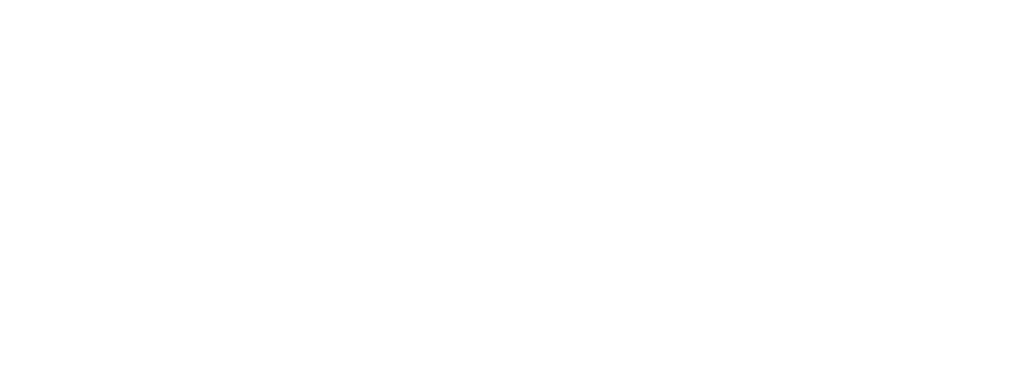
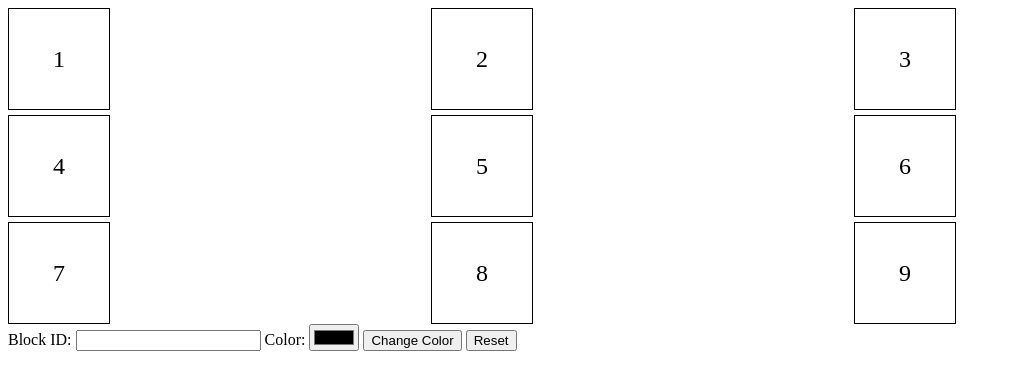
Before and after one commit to acciojob/Replit-Asian-Paints-TejashriChouke, a website: page main.html in a window 1280 px wide. Shown: the whole page, without its empty margins (0-1011 px from the left). Drawn offline with Linux system fonts and the light colour scheme.

Commit message:
created a submission

```diff
--- a/main.html
+++ b/main.html
@@ -4,6 +4,27 @@
 
 <head>
 	<link rel="stylesheet" href="styles.css">
+
+  <div id="grid-container">
+        <div id="1" class="grid-item">1</div>
+        <div id="2" class="grid-item">2</div>
+        <div id="3" class="grid-item">3</div>
+        <div id="4" class="grid-item">4</div>
+        <div id="5" class="grid-item">5</div>
+        <div id="6" class="grid-item">6</div>
+        <div id="7" class="grid-item">7</div>
+        <div id="8" class="grid-item">8</div>
+        <div id="9" class="grid-item">9</div>
+    </div>
+
+    <form id="color-form">
+        <label for="block_id">Block ID:</label>
+        <input type="text" id="block_id" name="block_id">
+        <label for="colour_id">Color:</label>
+        <input type="color" id="colour_id" name="colour_id">
+        <input type="submit" id="change_button" value="Change Color">
+        <input type="button" id="reset_button" value="Reset">
+    </form>
 </head>
 
 <body>
--- a/script.js
+++ b/script.js
@@ -1 +1,22 @@
 //your JS code here. If required.
+ document.getElementById('color-form').addEventListener('submit', function(event) {
+            event.preventDefault();
+            const blockId = document.getElementById('block_id').value;
+            const color = document.getElementById('colour_id').value;
+
+            const gridItem = document.getElementById(blockId);
+            if (gridItem) {
+                document.querySelectorAll('.grid-item').forEach(item => {
+                    item.style.backgroundColor = 'transparent';
+                });
+                gridItem.style.backgroundColor = color;
+            } else {
+                alert('Invalid block ID!');
+            }
+        });
+
+        document.getElementById('reset_button').addEventListener('click', function() {
+            document.querySelectorAll('.grid-item').forEach(item => {
+                item.style.backgroundColor = 'transparent';
+            });
+        });
--- a/styles.css
+++ b/styles.css
@@ -1 +1,16 @@
-/*  your css code here. If applicable */
+ #grid-container {
+        display: grid;
+        grid-template-columns: repeat(3, 1fr);
+        gap: 5px;
+    }
+
+    .grid-item {
+        width: 100px;
+        height: 100px;
+        background-color: transparent;
+        border: 1px solid black;
+        display: flex;
+        justify-content: center;
+        align-items: center;
+        font-size: 24px;
+    }
```
